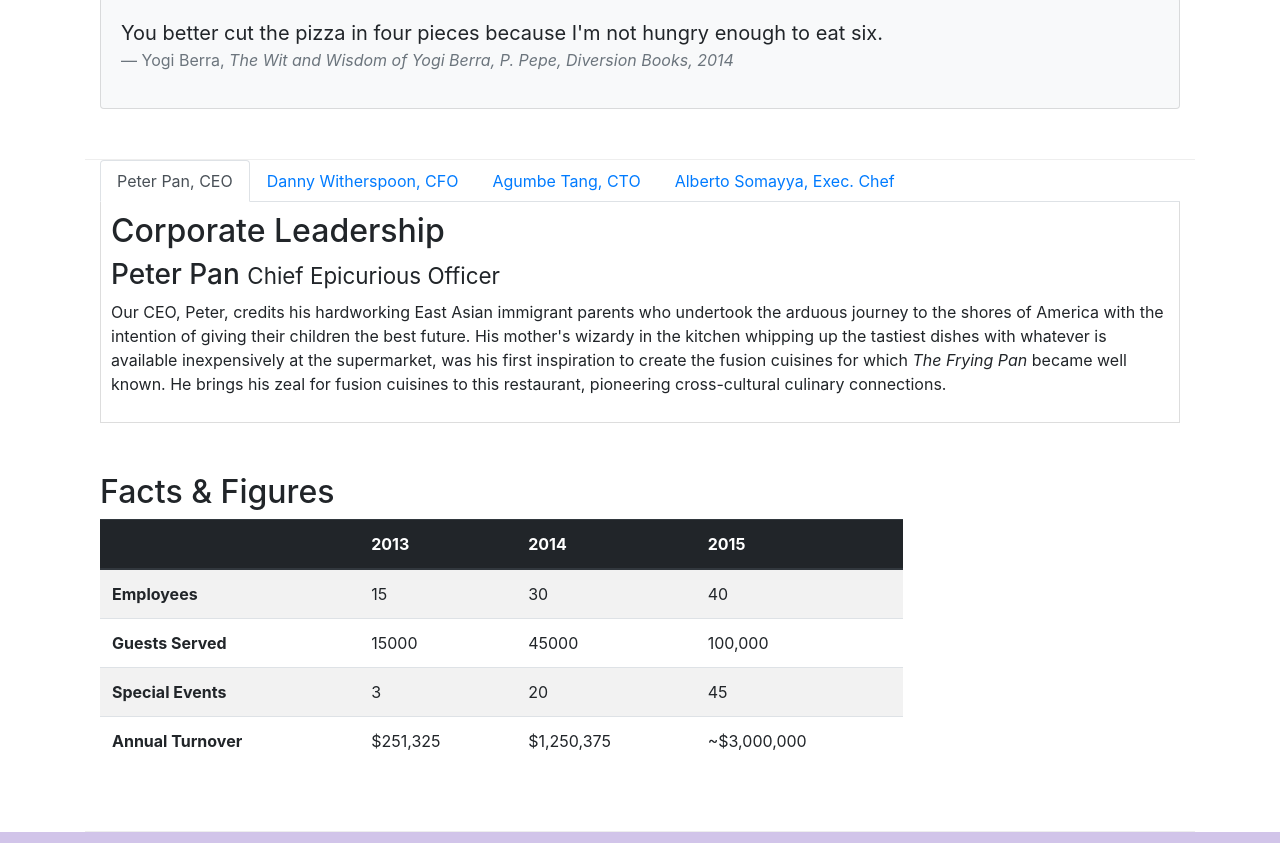
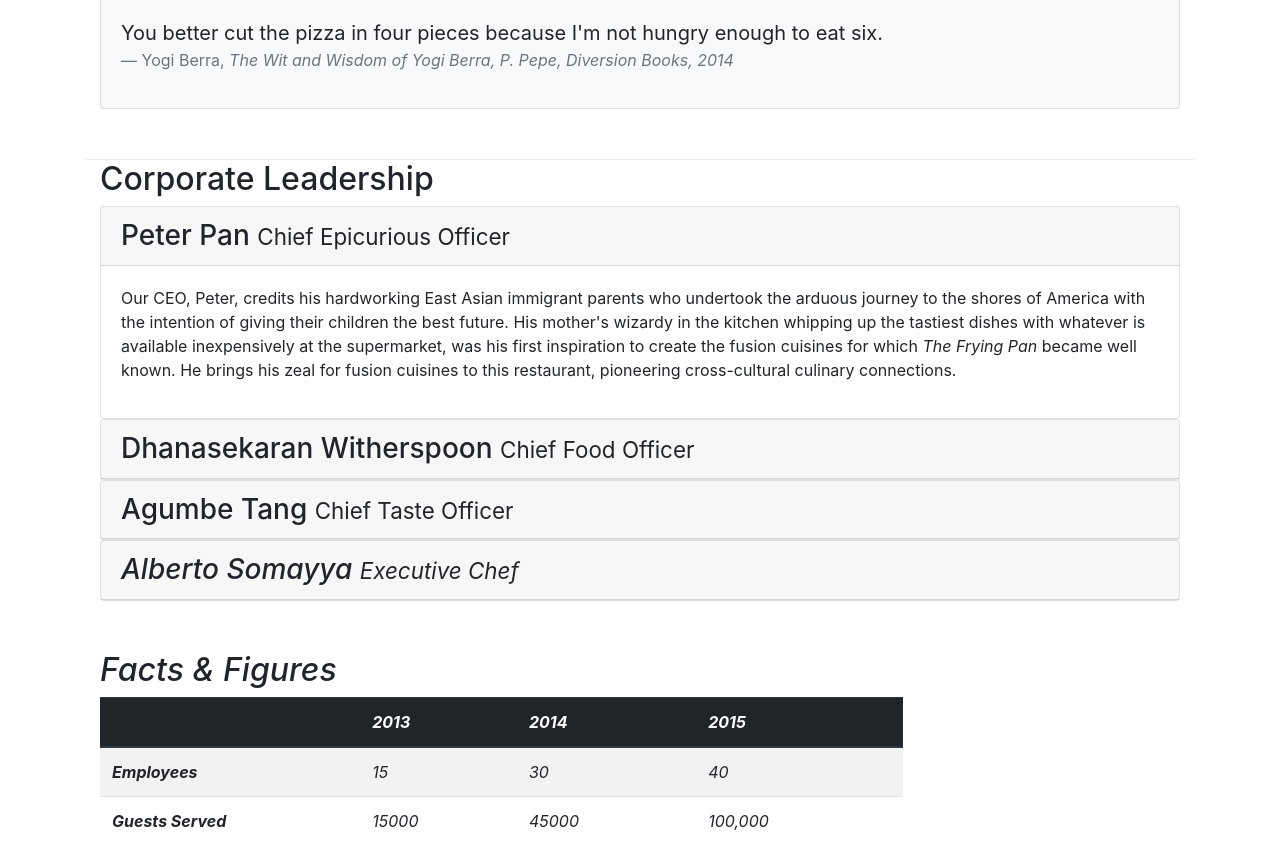
Before and after one commit to sankethjain99/web1, a website: page aboutus.html in a window 1280 px wide. Shown: the part 792-1635 px from the top of the page. Drawn offline with nearby package versions, Linux system fonts and the light colour scheme.

Commit message:
accordion

```diff
--- a/aboutus.html
+++ b/aboutus.html
@@ -101,43 +101,66 @@
 
         <div class="col-12 col-sm-12 ">
             <div>
-                <ul class="nav nav-tabs">
-                    <li class="nav-item">
-                      <a class="nav-link active" href="#peter"
-                        role="tab" data-toggle="tab">Peter Pan, CEO</a>
-                    </li>
-                    <li class="nav-item">
-                      <a class="nav-link" href="#danny" role="tab"
-                        data-toggle="tab">Danny Witherspoon, CFO</a>
-                    </li>
-                    <li class="nav-item">
-                      <a class="nav-link" href="#agumbe"role="tab"
-                        data-toggle="tab">Agumbe Tang, CTO</a>
-                    </li>
-                    <li class="nav-item">
-                      <a class="nav-link" href="#alberto" role="tab"
-                        data-toggle="tab">Alberto Somayya, Exec. Chef</a>
-                    </li>
-                </ul>
-                <div class="tab-content">
+                <h2>Corporate Leadership</h2>
+                <div class="accordion">
 
-                    <h2>Corporate Leadership</h2>
-                    <div role="tabpanel" class="tab-pane fade show active" id="peter">
-                        <h3>Peter Pan <small>Chief Epicurious Officer</small></h3>
-                        <p class="d-none d-sm-block">Our CEO, Peter, credits his hardworking East Asian immigrant parents who undertook the arduous journey to the shores of America with the intention of giving their children the best future. His mother's wizardy in the kitchen whipping up the tastiest dishes with whatever is available inexpensively at the supermarket, was his first inspiration to create the fusion cuisines for which <em>The Frying Pan</em> became well known. He brings his zeal for fusion cuisines to this restaurant, pioneering cross-cultural culinary connections.</p>
+                    <div class="card">
+                        <div class="card-header" role="tab" id="peterhead">
+                            <h3 class="mb-0">
+                                <a data-toggle="collapse" data-target="#peter">
+                                Peter Pan <small>Chief Epicurious Officer</small>
+                                </a>
+                            </h3>
+                        </div>
+                        <div class="collapse show" id="peter" data-parent="#accordion">
+                            <div class="card-body">
+                                <p class="d-none d-sm-block">Our CEO, Peter, credits his hardworking East Asian immigrant parents who undertook the arduous journey to the shores of America with the intention of giving their children the best future. His mother's wizardy in the kitchen whipping up the tastiest dishes with whatever is available inexpensively at the supermarket, was his first inspiration to create the fusion cuisines for which <em>The Frying Pan</em> became well known. He brings his zeal for fusion cuisines to this restaurant, pioneering cross-cultural culinary connections.</p>
+                            </div>
+                        </div>
                     </div>
-                    <div role="tabpanel" class="tab-pane fade " id="danny">
-                        <h3>Dhanasekaran Witherspoon <small>Chief Food Officer</small></h3>
-                        <p class="d-none d-sm-block">Our CFO, Danny, as he is affectionately referred to by his colleagues, comes from a long established family tradition in farming and produce. His experiences growing up on a farm in the Australian outback gave him great appreciation for varieties of food sources. As he puts it in his own words, <em>Everything that runs, wins, and everything that stays, pays!</em></p>
+                    <div class="card">
+                        <div class="card-header" role="tab" id="dannyhead">
+                        <h3 class="mb-0">
+                            <a class="collapsed" data-toggle="collapse" data-target="#danny">
+                            Dhanasekaran Witherspoon <small>Chief Food Officer</small>
+                            </a>
+                        </h3>
                     </div>
-                    <div role="tabpanel" class="tab-pane fade " id="agumbe">
-                        <h3>Agumbe Tang <small>Chief Taste Officer</small></h3>
-                        <p class="d-none d-sm-block">Blessed with the most discerning gustatory sense, Agumbe, our CTO, personally ensures that every dish that we serve meets his exacting tastes. Our chefs dread the tongue lashing that ensues if their dish does not meet his exacting standards. He lives by his motto, <em>You click only if you survive my lick.</em></p>
+                    <div class="collapse" id="danny" data-parent="#accordion">
+                        <div class="card-body">
+                            <p class="d-none d-sm-block">Our CFO, Danny, as he is affectionately referred to by his colleagues, comes from a long established family tradition in farming and produce. His experiences growing up on a farm in the Australian outback gave him great appreciation for varieties of food sources. As he puts it in his own words, <em>Everything that runs, wins, and everything that stays, pays!</em></p>
+                        </div>
                     </div>
-                    <div role="tabpanel" class="tab-pane fade " id="alberto">
-                        <h3>Alberto Somayya <small>Executive Chef</small></h3>
-                        <p class="d-none d-sm-block">Award winning three-star Michelin chef with wide International experience having worked closely with whos-who in the culinary world, he specializes in creating mouthwatering Indo-Italian fusion experiences. He says, <em>Put together the cuisines from the two craziest cultures, and you get a winning hit! Amma Mia!</em></p>
                     </div>
+                    <div class="card">
+                            <div class="card-header" role="tab" id="agumbehead">
+                            <h3 class="mb-0">
+                                <a class="collapsed" data-toggle="collapse" data-target="#agumbe">
+                                Agumbe Tang <small>Chief Taste Officer</small>
+                                </a>
+                            </h3>
+                        </div>
+                        <div class="collapse" id="agumbe" data-parent="#accordion">
+                            <div class="card-body">
+                                <p class="d-none d-sm-block">Blessed with the most discerning gustatory sense, Agumbe, our CTO, personally ensures that every dish that we serve meets his exacting tastes. Our chefs dread the tongue lashing that ensues if their dish does not meet his exacting standards. He lives by his motto, <em>You click only if you survive my lick.</p>
+                            </div>
+                        </div>
+                    </div>
+                    <div class="card">
+                            <div class="card-header" role="tab" id="albertohead">
+                            <h3 class="mb-0">
+                                <a class="collapsed" data-toggle="collapse" data-target="#alberto">
+                                Alberto Somayya <small>Executive Chef</small>
+                                </a>
+                            </h3>
+                        </div>
+                        <div class="collapse" id="alberto" data-parent="#accordion">
+                            <div class="card-body">
+                                <p class="d-none d-sm-block">Award winning three-star Michelin chef with wide International experience having worked closely with whos-who in the culinary world, he specializes in creating mouthwatering Indo-Italian fusion experiences. He says, <em>Put together the cuisines from the two craziest cultures, and you get a winning hit! Amma Mia!</em></p>
+                            </div>
+                        </div>
+                    </div>
+
 
                 </div>
 
--- a/css/styles.css
+++ b/css/styles.css
@@ -35,9 +35,7 @@ body{
 .navbar-dark{
     background-color: #512da8;
 }
-.card-header{
-    background-color: orange;
-}
+
 .tab-content {
     border-left: 1px solid #ddd;
     border-right: 1px solid #ddd;
```
Also changed, not shown: index.html (+1 -1 lines).
